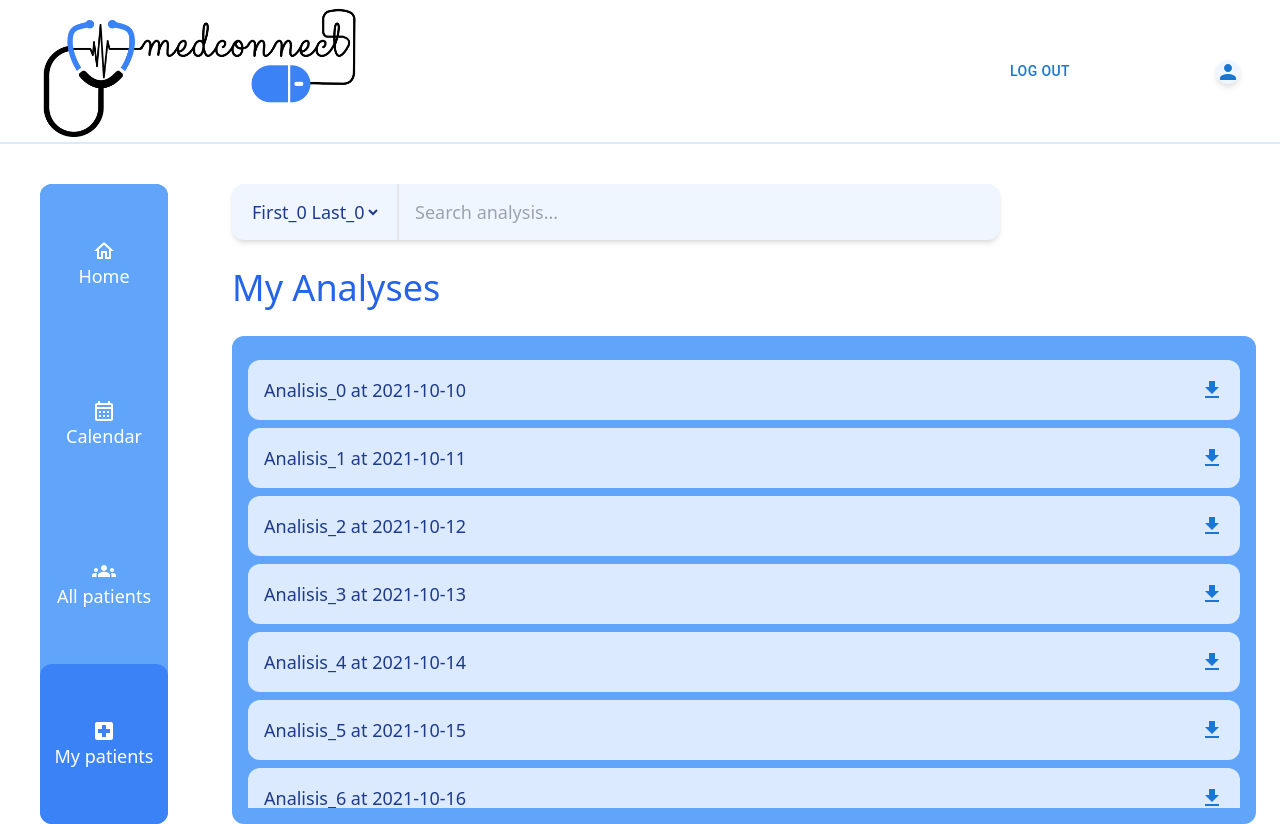
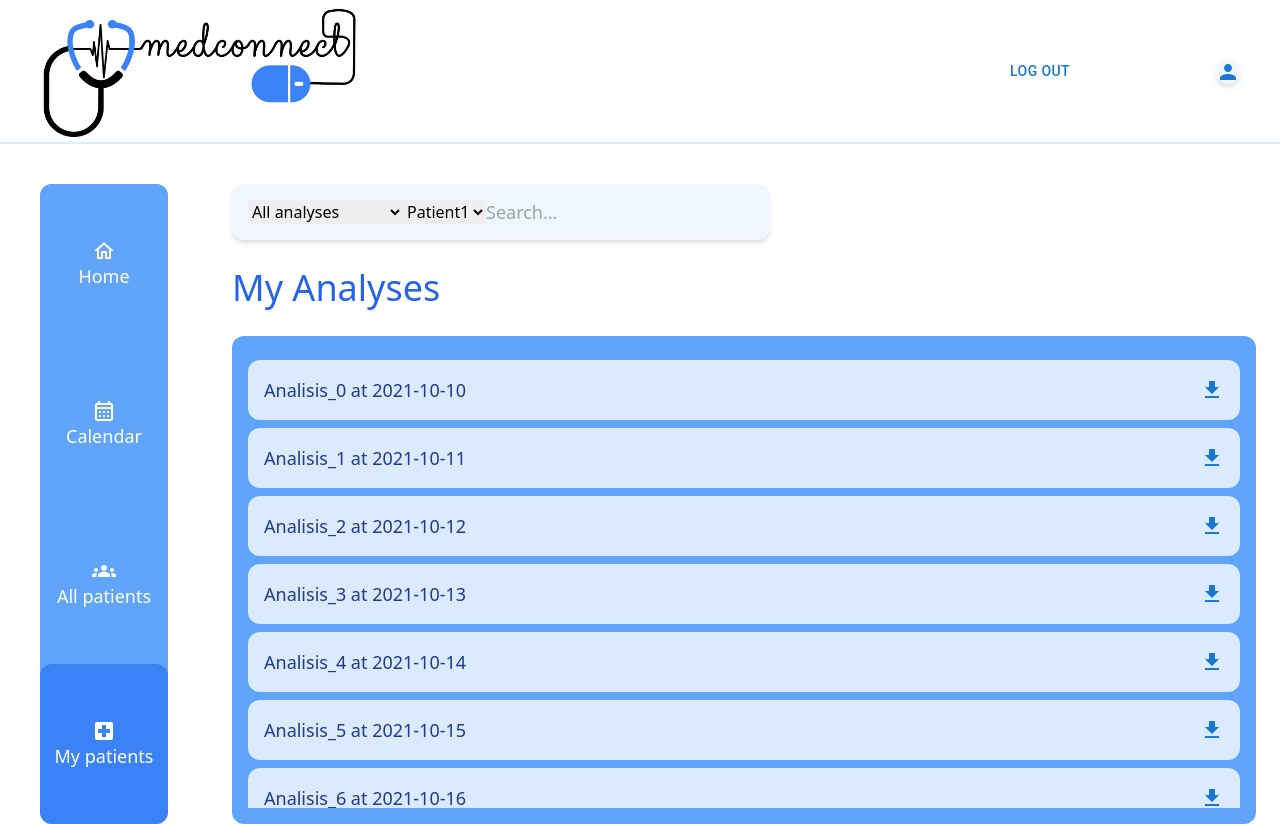
Before and after one commit to LucaStefan112/MedConnect, a Next.js app: page /analyses in a window 1280 px wide. Built offline with nearby package versions, Linux system fonts and the light colour scheme.

Commit message:
updated doctor searchBar

```diff
--- a/components/SearchBar/SearchBar.tsx
+++ b/components/SearchBar/SearchBar.tsx
@@ -1,70 +1,64 @@
-import { IGetUsersResponse } from '@/services/response.interfaces';
-import UserService, { IUser } from '@/services/user.service';
-import SearchIcon from '@mui/icons-material/Search';
-import React, { useEffect, useState } from 'react'
+import type { ReactElement } from "react";
+import React from "react";
+import Home from "@/pages";
+import SearchIcon from "@mui/icons-material/Search";
 
-export interface IVerticalListProps {
-  placeholder?: string;
-  className?: string;
-}
+function handleClick() {}
 
-export default function SearchBar({ placeholder, className }: IVerticalListProps) {
-  const [persons, setPersons] = useState<IUser[]>([
-    {id: 0, name: 'First_0 Last_0', email: 'person0@gmail.com'},
-    {id: 1, name: 'First_1 Last_1', email: 'person1@gmail.com'},
-    {id: 2, name: 'First_2 Last_2', email: 'person2@gmail.com'},
-    {id: 3, name: 'First_3 Last_3', email: 'person3@gmail.com'}
-  ]);
-
-  // useEffect(() => {
-  //   UserService.getUsers().then((res: IGetUsersResponse) => {
-  //     if(res.success && res.users) {
-  //       setPersons(res.users);
-  //     } else {
-  //       setPersons([]);
-  //     }
-  //   });
-  // }, []);
+export default function Searchbar() {
+  let persons: string[] = ["Patient1", "Patient2", "Patient3"];
+  let filters: string[] = [
+    "All analyses",
+    "Blood analyses",
+    "Heart analyses",
+    "Stomach analyses",
+  ];
 
   return (
-    <form className={`
-      flex flex-row items-center
+    <div className="">
+      <form
+        className={`
+                grow flex flex-row items-center
                 shadow-md pl-4
-      h-14 w-3/4 rounded-xl
+                h-14 rounded-xl
                 hover:cursor-pointer
                 bg-blue-50
-      ${className}`}
+            `}
       >
-      <select className='
-        bg-blue-50 outline-none
-        text-blue-900 text-lg
-        h-3/4 max-w-[10em]'
-        name='person'>
-        {
-          persons.map((person, index) => (
-            <option key={ index } value={ person.id }>{ person.name }</option>
-          ))
-        }
+        <div>
+          <select name="filters" id="filters">
+            {filters.map((filter) => (
+              <option value={filter}>{filter}</option>
+            ))}
           </select>
+        </div>
 
-      <input className='
-        text-blue-900 text-lg
+        <div>
+          <select name="persons" id="persons">
+            {persons.map((person) => (
+              <option value={person}>{person}</option>
+            ))}
+          </select>
+        </div>
+
+        <input
+          className="
                 w-full h-full
+                bg-blue-50
                 outline-none
-        bg-blue-50 border-l-2 pl-4 ml-4
-        '
-        placeholder={ placeholder }
-        name='search'
+                text-blue-900 text-lg"
+          placeholder="Search..."
         />
         <SearchIcon
-        className='
+          className="
                 hover:bg-blue-100
                 p-3 rounded-full;
                 h-14 w-14
                 rounded-xl
-        '
-        color='primary'
+                "
+          color="primary"
         />
       </form>
-  )
+    </div>
+  );
 }
```
Lines whose indentation alone changed are shown as unchanged.
